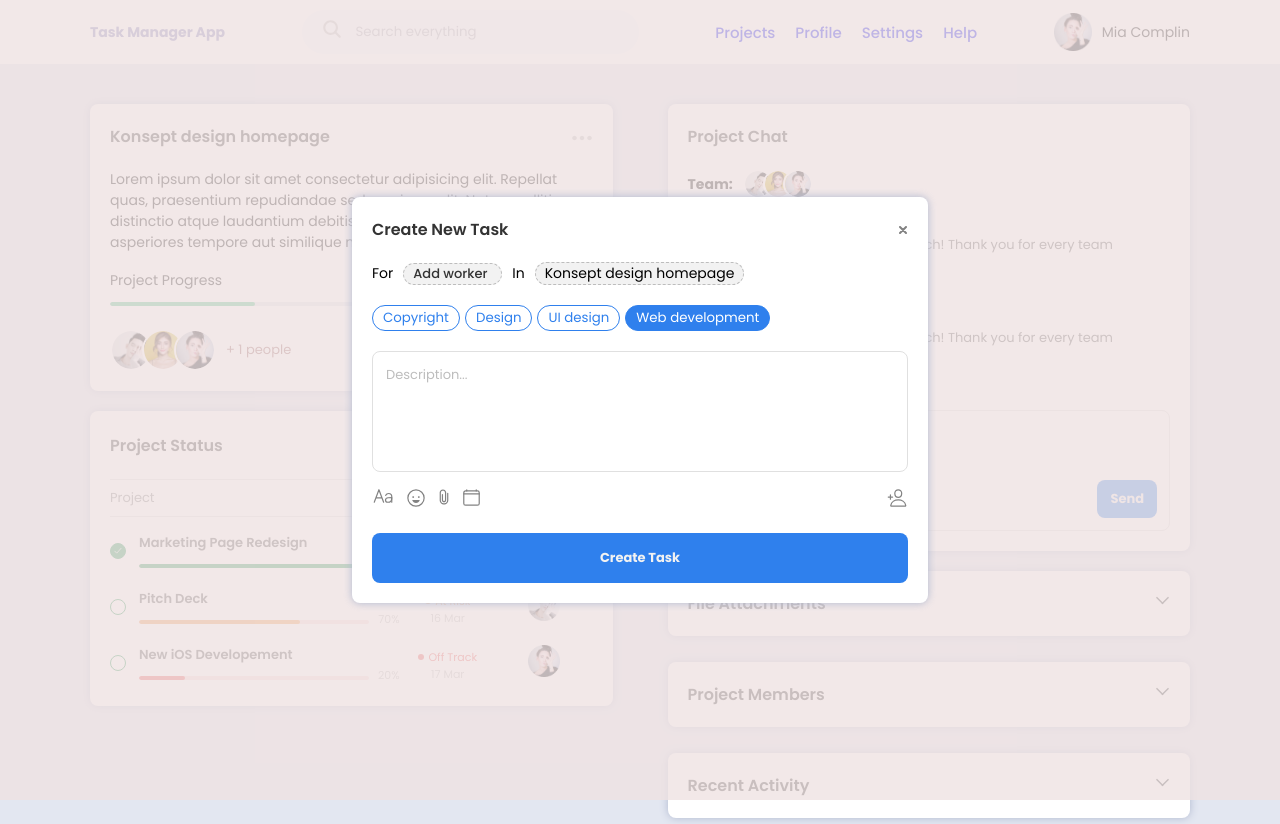
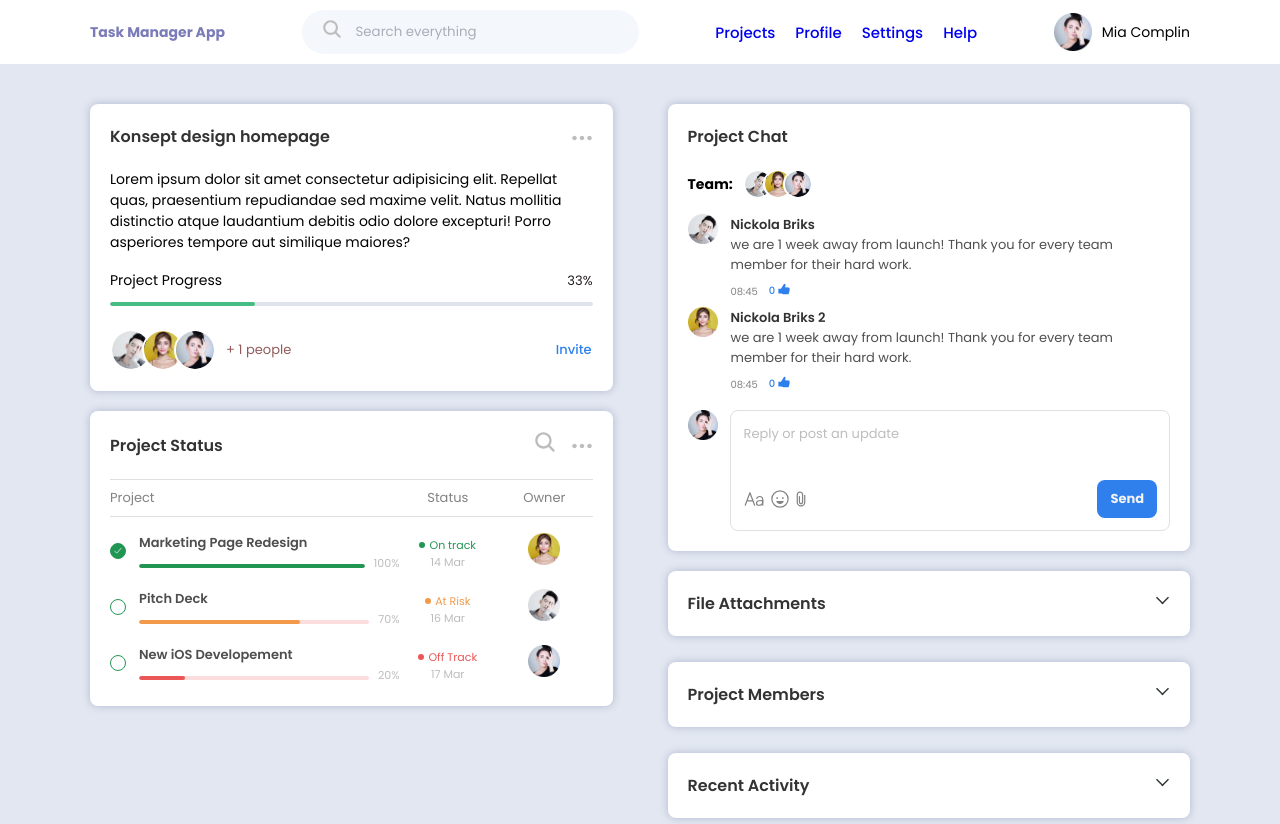
Before and after one commit to NickMomotenko/task-manager, a React (Vite) app: page /project/1 in a window 1280 px wide. Built offline with nearby package versions, Linux system fonts and the light colour scheme.

Commit message:
fix tech readme, Project Screen

```diff
--- a/src/pages/ProjectScreen/index.tsx
+++ b/src/pages/ProjectScreen/index.tsx
@@ -32,7 +32,7 @@ import { TaskCreator } from "../../containers/TaskCreator";
 import { useParams } from "react-router";
 
 export const ProjectScreen = () => {
-  const taskCreator = useOpen(true);
+  const taskCreator = useOpen();
   const weeklyProgress = useOpen();
 
   const { projects, activeProject } = useSelector(
```
Also changed, not shown: 1 other file (tests, documents, lock files or other folders).
